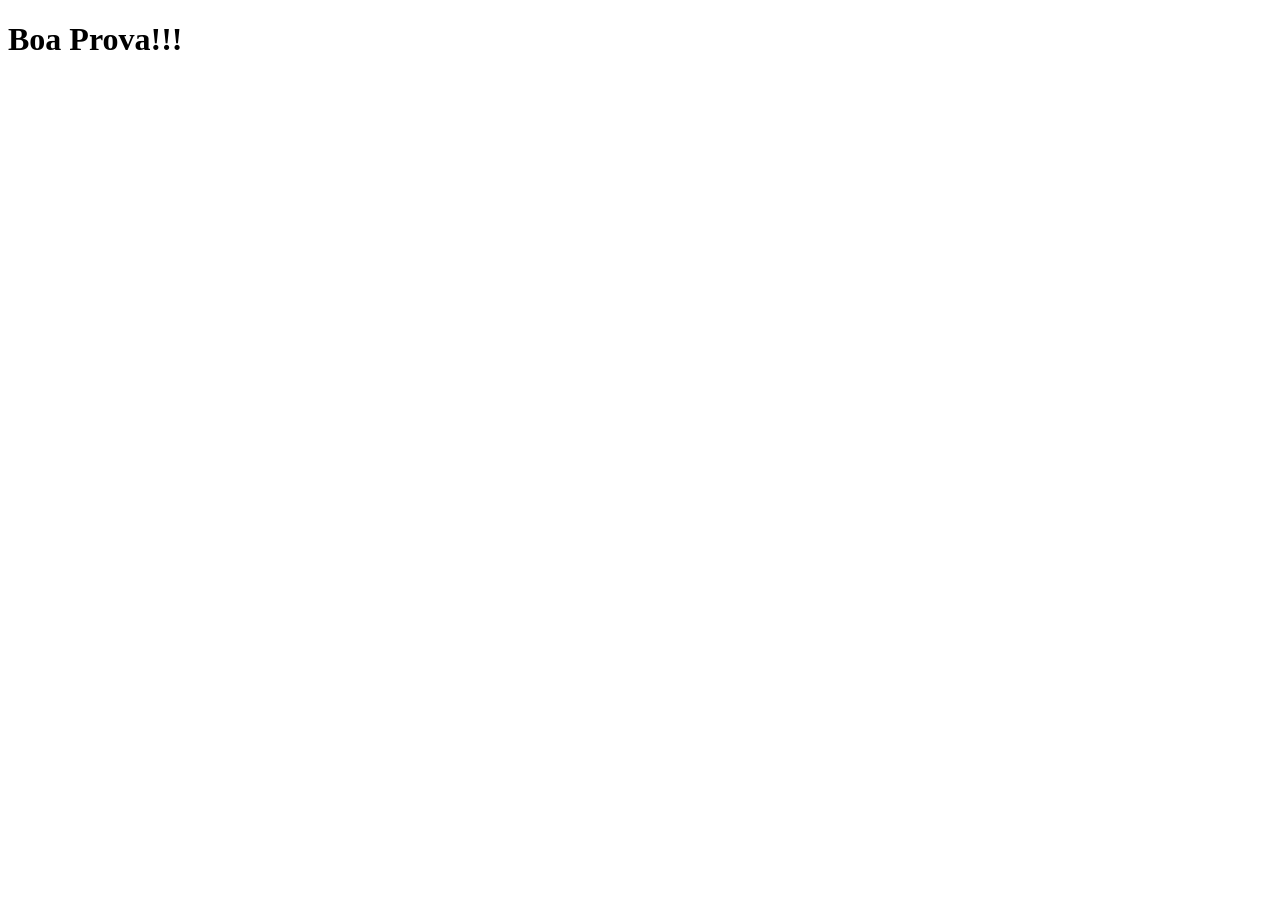
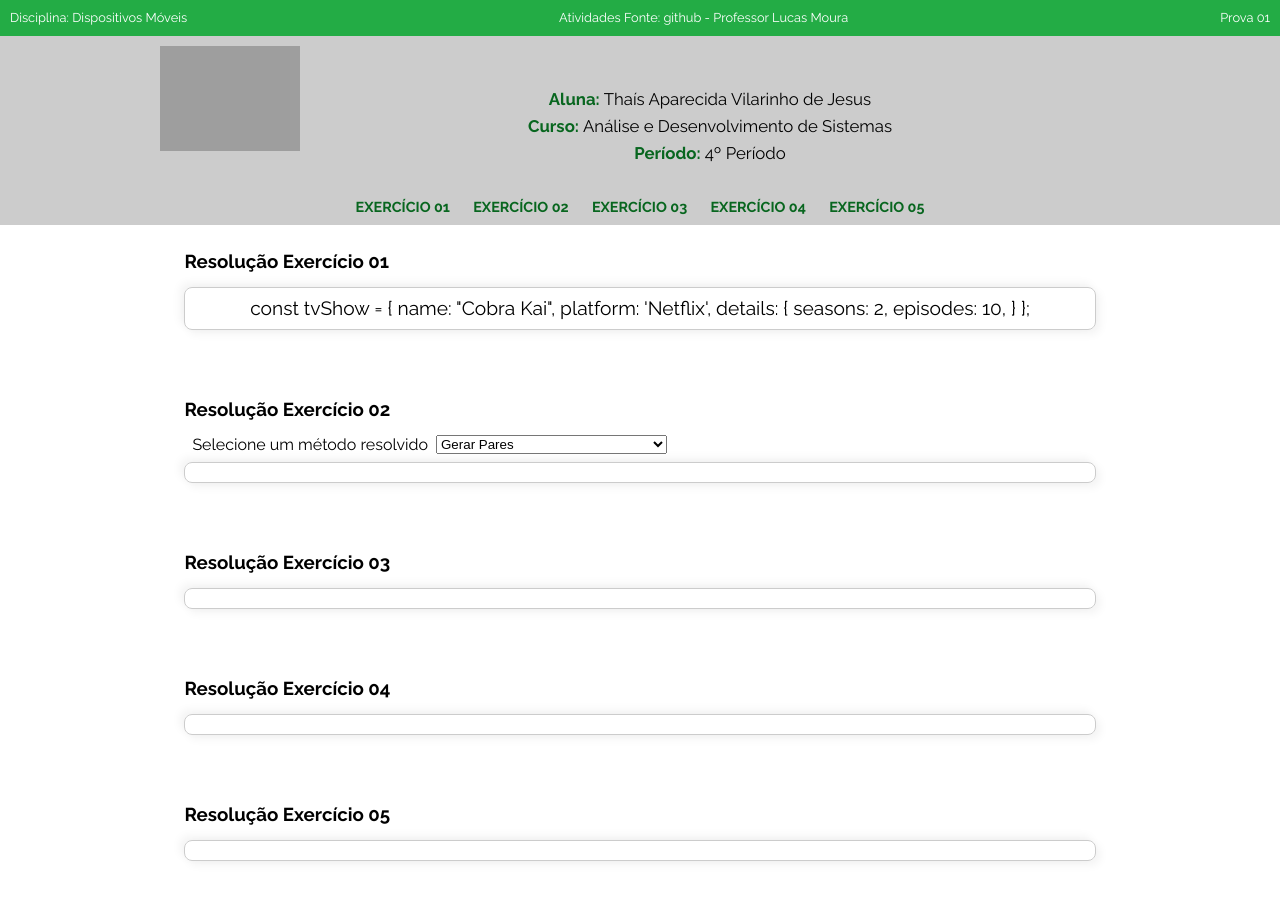
Before and after one commit to Munizz77/iftm_js_lista1, a website: page index.html in a window 1280 px wide. Before the commit the page ends 800 px from the top, so only its background shows below. Drawn offline with Linux system fonts and the light colour scheme; grey boxes are pictures that could not be loaded.

Commit message:
estilo css aplicado opção 1

```diff
--- /dev/null
+++ b/estilo.css
@@ -0,0 +1,137 @@
+@import url('https://fonts.googleapis.com/css?family=Raleway:300,400,700,900');
+
+*{
+    margin: 0px;
+    padding: 0px;
+    box-sizing: border-box;
+}
+
+body {
+	margin: 0;
+	font-family: 'Raleway', sans-serif;
+	text-align: center;
+	font-size: 16px;
+}
+
+a {
+    text-decoration: none;
+}
+
+/*Barra informação*/
+
+#info-atividade-fundo {
+    background: #23AC45;
+}
+
+#info-atividade {
+    margin: 0 auto;
+    display: flex;
+    justify-content: space-between;
+    flex-wrap: wrap;
+    padding-top: 10px;
+    font-size: 0.8em;
+}
+
+#info-atividade p, #info-atividade a {
+    color:white;
+    margin: 0 10px 11px 10px;
+}
+
+/*Menu*/
+
+#menu-fundo {
+    background: #ccc;
+}
+
+#menu {
+    margin: 0 auto;
+    padding: 10px calc((100% - 960px)/2);
+    display: flex;
+    justify-content: center;
+    flex-wrap: wrap;
+}
+
+#menu-logo img {
+    width: 140px;
+}
+
+#info-aluna {
+    margin: 0 auto;
+    padding-top: 40px
+}
+
+#info-aluna span{
+    color: #08661f;
+    font-weight: 700;
+}
+
+#info-aluna p {
+    font-size: 1.05em;
+    max-width: 500px;
+    padding: 0.2em;
+}
+
+nav {
+    margin-top: 30px;
+}
+
+nav ul {
+	margin: 0;
+    padding: 0;
+}
+nav li {
+	list-style: none;
+	display: inline;
+	padding: 0.6em;
+}
+nav a {
+	text-decoration: none;
+	text-transform: uppercase;
+	color: #08661f;
+	padding: 0;
+	font-size: 0.9rem;
+	font-weight: 700;
+}
+nav a:hover {
+	color: #23AC45;
+}
+
+/*Área Exercícios*/
+
+#area-exercicios{
+    background-color:#fff;
+    padding: 0.9em;
+    max-width: 960px;
+    margin: 0 auto;
+    justify-content: center;
+}
+
+.exercicios{
+    padding: 10px;
+    margin-bottom: 3em;
+}
+
+.exercicios h1{
+    text-align: start;
+    margin-bottom: 0.8em;
+}
+
+#caixaSelecao{
+    display: flex;
+    flex-wrap: wrap;
+    margin: 0.5em;
+}
+
+#caixaSelecao span {
+    margin-right: 0.5em;
+}
+
+.resolucao {
+    font-size: 1.2em;
+    padding: 0.5em;
+    border-radius: 8px;
+    border: 1px solid #cccccc;
+    box-shadow: 4px 4px 10px rgba(0, 0, 0, 0.05), -4px -4px 10px rgba(0, 0, 0, 0.05);
+    flex: flex;
+    flex-wrap: wrap;
+}
--- a/index.html
+++ b/index.html
@@ -2,8 +2,97 @@
 <html lang="en">
 <head>
     <title>Prova 1 - Dispositivos Móveis</title>
+    <meta charset='UTF-8'>
+    <meta name='viewport' content='width=device-width, initial-scale=1.0'>
+    <link rel='stylesheet' type='text/css' href='estilo.css'>
 </head>
 <body>
-    <h1>Boa Prova!!!</h1>
+
+    <div id='info-atividade-fundo'>
+        <div id='info-atividade'>
+            <p>Disciplina: Dispositivos Móveis</p>
+            <a href='https://github.com/lucasmoura-dev/iftm_js_lista1'>Atividades Fonte: github - Professor Lucas Moura</a>
+            <p>Prova 01</p>
+        </div>
+    </div>
+
+    <header id='menu-fundo'>
+        <div id='menu'>
+            <div id='menu-logo'>
+                <img src="https://upload.wikimedia.org/wikipedia/commons/thumb/7/7c/Instituto_Federal_do_Tri%C3%A2ngulo_Mineiro_-_Marca_Vertical_2015.svg/684px-Instituto_Federal_do_Tri%C3%A2ngulo_Mineiro_-_Marca_Vertical_2015.svg.png" alt="logo-IFTM" class="logo">
+            </div>
+            <div id='info-aluna'>
+                <p><span>Aluna: </span> Thaís Aparecida Vilarinho de Jesus</p>
+                <p><span>Curso: </span>Análise e Desenvolvimento de Sistemas</p>
+                <p><span>Período: </span>4º Período</p>
+            </div>
+            <nav class='menu-nav'>
+                <ul>
+                    <li><a href="#exercicio01">Exercício 01</a></li>
+                    <li><a href="#exercicio02">Exercício 02</a></li>
+                    <li><a href="#exercicio03">Exercício 03</a></li>
+                    <li><a href="#exercicio04">Exercício 04</a></li>
+                    <li><a href="#exercicio05">Exercício 05</a></li>
+                </ul>
+            </nav>
+        </div>
+    </header>
+
+
+    <section id=area-exercicios>
+
+        <article class='exercicios'>
+            <h1 id='exercicio01'>Resolução Exercício 01</h1>
+            <div class="resolucao exercicio01">
+                const tvShow = {
+                    name: "Cobra Kai",
+                    platform: 'Netflix',
+                    details: {
+                        seasons: 2,
+                        episodes: 10,
+                    }
+                };
+            </div>
+        </article>
+        <article class='exercicios'>
+            <h1 id='exercicio02'>Resolução Exercício 02</h1>
+            <div id=caixaSelecao>
+                <span>Selecione um método resolvido</span>
+                <select id='selecionaResolucao'>
+                    <option value='gerarPares'>Gerar Pares</option>
+                    <option value='gerarImpares'>Gerar Ímpares</option>
+                    <option value='somarOp1'>Somar Opção 01</option>
+                    <option value='somarOp2'>Somar Opção 02</option>
+                    <option value='descartarOsDoisPrimeiros'>Descartar os dois primeiros valores</option>
+                    <option value='juntarArrays'>Juntar 2 Arrays</option>
+                </select>
+            </div>
+
+            <div class="resolucao exercicio02">
+                <p></p>
+            </div>
+        </article>
+        <article class='exercicios'>
+            <h1 id='exercicio03'>Resolução Exercício 03</h1>
+            <div class="resolucao exercicio03">
+
+            </div>
+        </article>
+        <article class='exercicios'>
+            <h1 id='exercicio04'>Resolução Exercício 04</h1>
+            <div class="resolucao exercicio04">
+                <p></p>
+            </div>
+        </article>
+        <article class='exercicios'>
+            <h1 id='exercicio05'>Resolução Exercício 05</h1>
+            <div class="resolucao exercicio05">
+            </div>
+        </article>
+
+    </section>
+
+
+    <script src='./bundle.js'></script>
 </body>
 </html>
--- a/package.json
+++ b/package.json
@@ -7,10 +7,12 @@
     "@babel/cli": "^7.11.6",
     "@babel/core": "^7.11.6",
     "@babel/plugin-proposal-object-rest-spread": "^7.11.0",
-    "@babel/preset-env": "^7.11.5"
+    "@babel/preset-env": "^7.11.5",
+    "moment": "^2.29.1"
   },
   "scripts": {
     "dev": "babel ./main.js -o ./bundle.js -w",
-    "lucasmoura": "babel ./src/LucasMoura/index.js -o ./bundle.js -w"
+    "lucasmoura": "babel ./src/LucasMoura/index.js -o ./bundle.js -w",
+    "thaisvilarinho": "babel ./src/ThaisVilarinho/index.js -o ./bundle.js -w"
   }
 }
```
Also changed, not shown: src/ThaisVilarinho/index.js (added, +179 -0 lines), README.md.
